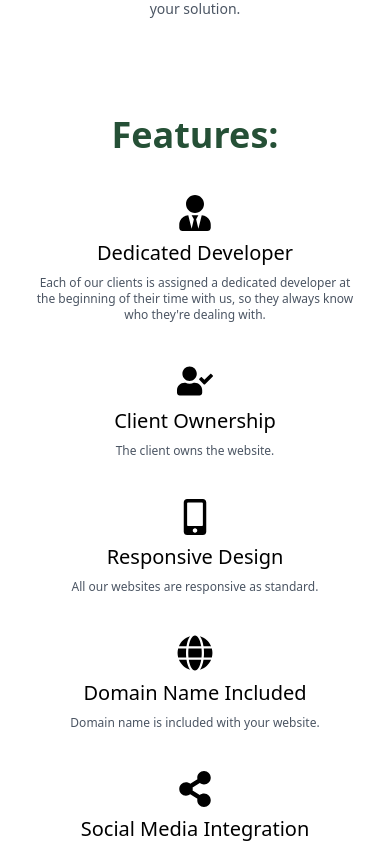
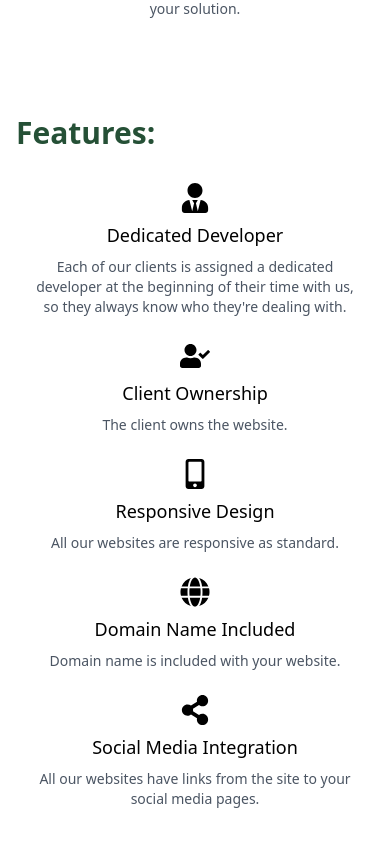
Before and after one commit to jdm1991/final-express, a Next.js app: page /webDesign in a window 390 px wide. Shown: the part 5369-6212 px from the top of the page. Built offline with nearby package versions, Linux system fonts and the light colour scheme.

Commit message:
Features updated

```diff
--- a/src/app/components/Features.jsx
+++ b/src/app/components/Features.jsx
@@ -41,30 +41,23 @@ export default function Features() {
   return (
     <section className="bg-white py-12">
       <div className="max-w-7xl mx-auto px-4 sm:px-6 lg:px-8">
-        <h2 className="text-4xl md:text-5xl font-bold text-[#255036] mb-10 text-center sm:text-left">
+        <h2 className="text-3xl md:text-4xl lg:text-5xl font-bold text-[#255036] mb-8 lg:mb-10 text-left">
           Features:
         </h2>
-        <div className="flex flex-col sm:flex-row justify-center items-center space-y-10 sm:space-y-0 sm:space-x-6 lg:space-x-10">
+        <div className="grid grid-cols-1 sm:grid-cols-2 lg:grid-cols-5 gap-6 lg:gap-8">
           {features.map((feature, index) => (
-            <>
             <div
               key={index}
-                className="flex flex-col items-center space-y-2 hover:scale-110 transition-all duration-300"
+              className="flex flex-col items-center space-y-2 hover:scale-105 transition-all duration-300"
             >
-                <feature.icon className="text-4xl text-current" />
-                <p className="text-xl text-black whitespace-nowrap">
+              <feature.icon className="text-3xl lg:text-4xl text-current" />
+              <p className="text-lg lg:text-xl text-black whitespace-nowrap text-center">
                 {feature.title}
               </p>
-                <p className="text-xs text-gray-600 text-center max-w-xs mt-1">
+              <p className="text-sm text-gray-600 text-center max-w-xs mt-1">
                 {feature.description}
               </p>
             </div>
-              {index !== features.length - 1 && (
-                <div className="text-3xl text-yellow-400 hidden sm:flex items-center">
-                  -
-                </div>
-              )}
-            </>
           ))}
         </div>
       </div>
```
Lines whose indentation alone changed are shown as unchanged.
